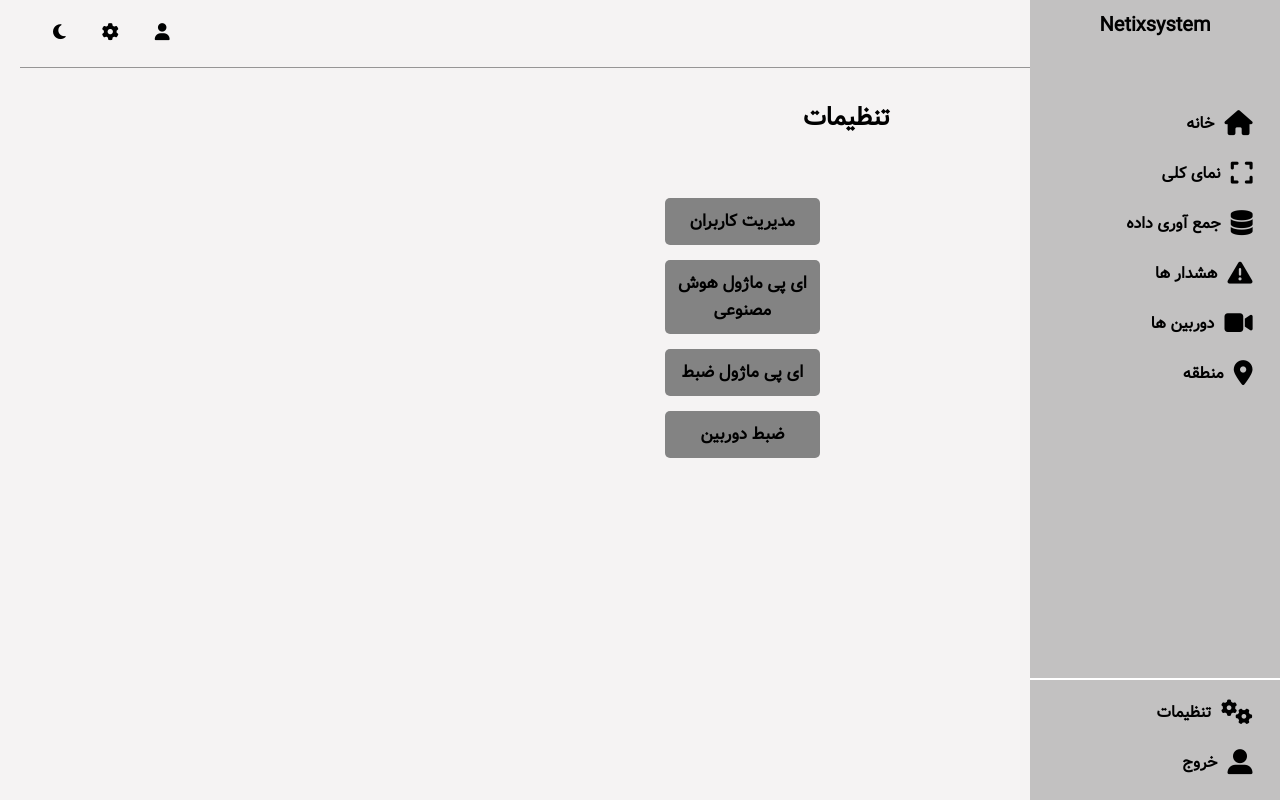
After one commit to agrin10/cctv, a Flask app: page /setting/ in a window 1280 px wide. The commit adds this page. Run offline with Flask 3, Linux system fonts and the light colour scheme; some libraries are stand-ins or nearby versions.

```diff
--- a/app.py
+++ b/app.py
@@ -12,13 +12,13 @@ def home_page():
     if current_user is None:
         return redirect(url_for('users.login'))  # Redirect if user identity is None
 
-    return render_template('index.html', camera_id=camera_id)
+    return render_template('base.html', camera_id=camera_id)
 
 @app.route('/', methods=['GET'])
 def index():
     try:
         verify_jwt_in_request()
-        return redirect(url_for('home_page'))
+        return render_template('index.html')
     except Exception as e:
         return redirect(url_for('users.login'))
 
--- a/src/__init__.py
+++ b/src/__init__.py
@@ -23,10 +23,12 @@ def create_app():
     from src.cctv.users import users_bp
     from src.cctv.camera import camera_bp
     from src.cctv.zone import zones_bp
+    from src.cctv.setting import setting_bp
 
     app.register_blueprint(camera_bp, url_prefix='/camera')
     app.register_blueprint(users_bp, url_prefix='/users')
     app.register_blueprint(zones_bp, url_prefix='/zones')
+    app.register_blueprint(setting_bp, url_prefix='/setting')
 
     return app
 
--- a/src/cctv/camera/web_routes.py
+++ b/src/cctv/camera/web_routes.py
@@ -71,8 +71,9 @@ def camera_view():
     cameras_in_zone = Camera.query.filter_by(camera_zone=camera.camera_zone).order_by(Camera.camera_id).all()
     online_cameras = get_online_cameras(cameras_in_zone)
 
-    # Debug output for online cameras
-    print(f"Online Cameras: {[cam.camera_ip for cam in online_cameras]}")  # Check which cameras are online
+
+     # Check which cameras are online
+    # print(f"Online Cameras: {[cam.camera_ip for cam in online_cameras]}")
 
     return render_template(
         'camera-view.html',
--- /dev/null
+++ b/src/cctv/setting/__init__.py
@@ -0,0 +1,6 @@
+from flask import Blueprint
+
+setting_bp = Blueprint('setting' ,__name__ , template_folder='templates' , static_folder='static')
+
+from src.cctv.setting.api_routes import *
+from src.cctv.setting.web_routes import *
--- /dev/null
+++ b/src/cctv/setting/api_routes.py
@@ -0,0 +1,3 @@
+from flask import  jsonify ,request
+from flask_jwt_extended import jwt_required
+from src.cctv.setting import setting_bp
--- /dev/null
+++ b/src/cctv/setting/controller.py
@@ -0,0 +1 @@
+from datetime import timedelta
--- /dev/null
+++ b/src/cctv/setting/model.py
@@ -0,0 +1,6 @@
+from src import db , login_manager
+from flask_bcrypt import Bcrypt
+import uuid
+from flask_login import UserMixin
+from datetime import datetime , timezone
+from sqlalchemy.ext.declarative import declared_attr
--- a/src/cctv/users/web_routes.py
+++ b/src/cctv/users/web_routes.py
@@ -30,7 +30,6 @@ def login():
         password = request.form.get('password')
         #TODO user is not identfy
         user, success, message, response = handle_login(username, password)
-        print(user)
 
         if success:
             login_user(user)
--- a/src/static/scripts/app.js
+++ b/src/static/scripts/app.js
@@ -1,42 +1,43 @@
 "use strict";
 
 // side menu
-
 const dashboardBtn = document.querySelector(".dashboard-moblie");
 const dashboard = document.querySelector(".dashboard");
-const xBtn=document.querySelector('.icon-x')
-const backdrop=document.querySelector('.backdrop')
+const xBtn = document.querySelector('.icon-x');
+const backdrop = document.querySelector('.backdrop');
+const mainStyle = document.querySelector('.main-style');
 
-dashboardBtn.addEventListener("click",showDashboard);
-xBtn.addEventListener("click",showDashboard);
-backdrop.addEventListener('click',showDashboard)
+// dashboardBtn.addEventListener("click", showDashboard);
+// xBtn.addEventListener("click", showDashboard);
+// backdrop.addEventListener('click', showDashboard);
 
-function showDashboard() {
-  dashboardBtn.classList.toggle("menu-active");
-  dashboard.classList.toggle("show-menu");
-  backdrop.classList.toggle('hidden')
-}
+// function showDashboard() {
+//   dashboardBtn.classList.toggle("menu-active");
+//   dashboard.classList.toggle("show-menu");
+//   backdrop.classList.toggle('hidden');
+//   mainStyle.classList.toggle('show-menu');
+
 
   // theme
   // locatStorage
 
-const themeSwitch=document.querySelector('.bxs-moon')
-themeSwitch.addEventListener('click',()=>{
-  document.body.classList.toggle('theme-dark')
+  const themeSwitch = document.querySelector('.fa-moon');
+  themeSwitch.addEventListener('click', () => {
+    document.body.classList.toggle('theme-dark');
 
     if (document.body.className.includes('theme-dark')) {
-    localStorage.setItem('theme', 'dark')
+      localStorage.setItem('theme', 'dark');
     } else {
-    localStorage.setItem('theme', 'light')
+      localStorage.setItem('theme', 'light');
     }
-})
+  });
 
   document.addEventListener('DOMContentLoaded', () => {
-  let result = localStorage.getItem('theme')
+    let result = localStorage.getItem('theme');
     if (result === 'dark') {
-    document.body.classList.add('theme-dark')
+      document.body.classList.add('theme-dark');
     }
-})
+  });
 // Open the Modal
 function openModal(src) {
   var modal = document.getElementById("imageModal");
--- a/src/static/style/style.css
+++ b/src/static/style/style.css
@@ -51,8 +51,8 @@ body {
   transition: all 0.3s;
   background-color: var(--clr-main-light);
   color: var(--clr-font-dark);
-  padding: var(--content-padding);
-  margin: var(--content-margin);
+  padding: 0;
+  margin: 0;
 
 }
 h1, h2, h3, h4, h5, h6, p {
@@ -77,7 +77,7 @@ header nav {
   display: flex;
   justify-content: space-between;
   align-items: center;
-  padding: 20px;
+  padding:10px;
   border-bottom: 1px solid #969595;
 }
 
@@ -100,7 +100,6 @@ header nav {
 
 .menu-btns button:nth-child(1),
 .menu-btns button:nth-child(2) {
-  background-color: var(--clr-lightGray);
   border-radius: 10px;
   transition: all 0.3s;
 }
@@ -458,16 +579,16 @@ header nav {
   right: 0;
   bottom: 0;
   background-color: var(--clr-sec-dark);
-  width: 200px;
+  width: 250px;
   z-index: 200;
-  transform: translateX(800px);
   transition: all 0.8s;
   font-size: 2rem;
 }
 
 .show-menu {
-  transform: translateX(0);
+  transform: translateX(0); /* This can remain if you want an animation for showing the menu */
 }
+
 
 /* add camera */
 
@@ -963,7 +1085,71 @@ utton[type="submit"] {
 }
 
 
+/*setting */
+.setting-container{
+  display: flex;
+  flex-direction: column;
+  width: 100%;
+  height: auto;
+  padding: 40px;
+  margin: 10px 70px 10px 10px;
+}
+.setting-container h2{
+  margin: right 20px;;
+}
+.setting-items{
+  display: flex;
+  flex-direction: column  ;
+  justify-content: center;
+  padding:40px;
+  width: 30%;
+  margin-right: 80px;
+}
+.single-container a {
+  padding: 10px;
+  color: white;
+  font-weight:bold;
 
+}
+.setting-container {
+    border-radius: 30px;
+    padding: 20px;
+    width: 80%; /* Responsive width */
+}
+
+/* Header Styles */
+.setting-container h2 {
+    text-align: right;
+    margin-bottom: 20px;
+    margin-right: 50px;
+}
+
+/* Setting Items */
+.setting-items {
+    display: flex;
+    flex-direction: column;
+}
+
+/* Single Container */
+.single-container {
+    margin-bottom: 15px;
+}
+
+/* Link Styles */
+.single-container a {
+    text-decoration: none;
+    padding: 10px;
+    border-radius: 5px;
+    display: block;
+    background-color: #838383;
+    transition: background-color 0.3s, color 0.3s;
+    text-align: center;
+}
+
+/* Hover Effects */
+.single-container a:hover {
+    background-color: hsl(280, 74%, 47%);
+}
 
 /* Add Animation */
 @keyframes zoom {
@@ -1027,6 +1215,9 @@ utton[type="submit"] {
   padding-top: 10px;
   flex-direction: column;
   background-color: var(--clr-lightGray);
+}
+.main-style{
+  margin-right: 250px;
 }
 
 .dashboard ul {
@@ -1102,8 +1293,7 @@ utton[type="submit"] {
   border-radius: 50%;
   cursor: pointer;
 }
-
-.backdrop {
+/* .backdrop {
   position: absolute;
   top: 0;
   left: 0;
@@ -1111,13 +1301,12 @@ utton[type="submit"] {
   height: 100vh;
   background-color: rgba(0, 0, 0, 0.425);
   z-index: 10;
-}
+} */
 
-.hidden {
+/* .hidden {
   display: none;
-}
+} */
 
-/* main  */
 
 .boxs {
   margin-top: 50px;
--- a/src/templates/base.html
+++ b/src/templates/base.html
@@ -16,12 +16,14 @@
       href="https://unpkg.com/boxicons@2.1.4/css/boxicons.min.css"
       rel="stylesheet"
     />
+
     <script
       src="https://kit.fontawesome.com/fa4b072534.js"
       crossorigin="anonymous"
     ></script>
   </head>
   <body>
+
     {% block header %}{% endblock header %}
     <header class="container">
       <nav>
@@ -29,11 +31,12 @@
         <p class="nav-logo">Netixsystem</p>
         </a>
         <div class="menu-btns">
-          <button><a href="{{url_for('users.login')}}">ورود</a></button>
-          <button><a href="#">تنظیمات</a></button>
-          <i class="bx bxs-moon"></i>
-          <button class="dashboard-moblie">
-            <i class="bx bxl-microsoft"></i>
+          <button><a href="{{url_for('users.login')}}"><i class="fa-solid fa-user"></i></a></button>
+          <button><a href="#"><i class="fa-solid fa-gear"></i></a></button>
+          <button>
+            <i class="fa-solid fa-moon"></i>
+          </button>
+
           </button>
         </div>
       </nav>
@@ -41,10 +44,16 @@
 
       <div class="dashboard">
         <div class="icon-x">
-          <i class="bx bx-x"></i>
         </div><a href="{{url_for('index')}}"><p class="dashboard-logo">Netixsystem</p></a>
 
         <ul class="dashboard-list">
+          <li class="dashboard-item">
+            <a href="{{url_for('index')}}">
+              <i class="fa-solid fa-house"></i>
+              <p>خانه</p>
+            </a>
+          </li>
+
           <li class="dashboard-item">
             <a href="{{url_for('camera.camera_view')}}">
               <i class="fa-sharp fa-solid fa-expand"></i>
--- /dev/null
+++ b/src/templates/setting.html
@@ -0,0 +1,26 @@
+{% extends "base.html" %}
+{% block title %}تنظیمات{% endblock title %}
+{% block content %}
+
+<div class="main-setting-container">
+    <div class="setting-container">
+        <h2>تنظیمات</h2>
+        <div class="setting-items">
+            <div class="single-container">
+                <a href="#"><p>مدیریت کاربران </p></a>
+            </div>
+            <div class="single-container">
+                <a href="#"><p>ای پی ماژول هوش مصنوعی </p></a>
+            </div>
+            <div class="single-container">
+                <a href="#"><p>ای پی ماژول ضبط</p></a>
+            </div>
+            <div class="single-container">
+                <a href="#"><p>ضبط دوربین</p></a>
+            </div>
+        </div>
+    </div>
+</div>
+
+
+{% endblock content %}
```
Also changed, not shown: other parts of src/static/style/style.css (+128 -3 lines), src/cctv/setting/web_routes.py (added, +14 -0 lines), src/cctv/users/api_routes.py (+33 -1 lines), src/cctv/users/controller.py (+46 -34 lines), src/templates/user-manage.html (added, +29 -0 lines), src/cctv/camera/camera_controller.py (line endings or trailing spaces). Lines whose indentation alone changed are shown as unchanged.
